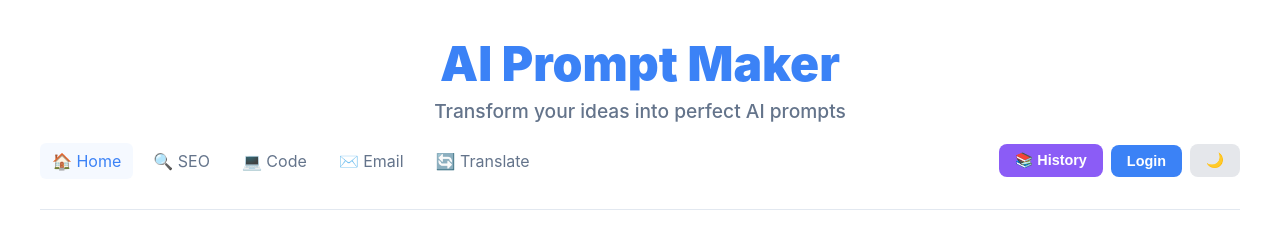
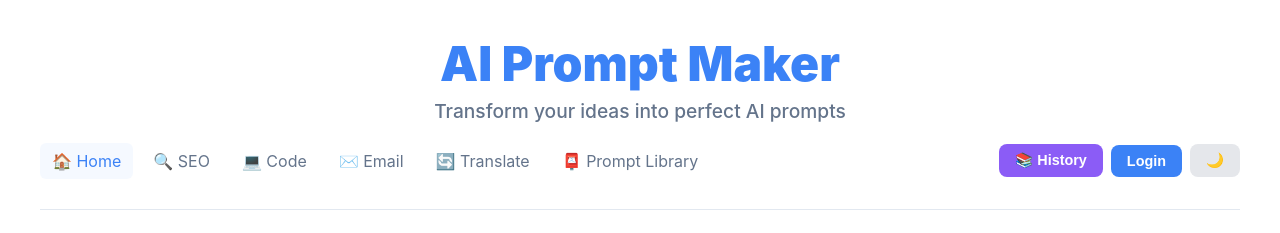
Before and after one commit to mahendramirdhapy-tech/prompt-maker-app, a Next.js app: page / in a window 1280 px wide. Shown: the top 233 px of the page. Built offline with nearby package versions, Linux system fonts and the light colour scheme; no server answers.

Commit message:
Update index.js

```diff
--- a/pages/index.js
+++ b/pages/index.js
@@ -715,6 +715,17 @@ export default function Home() {
               }}>
                 🔄 Translate
               </span>
+
+      <span onClick={() => navigateTo('/prompt')} style={{
+                color: darkMode ? '#cbd5e1' : '#64748b',
+                cursor: 'pointer',
+                padding: '8px 12px',
+                borderRadius: '6px',
+              }}>
+                📮 Prompt Library
+              </span>
+
+
             </div>
 
             {/* Right side - Actions */}
```
